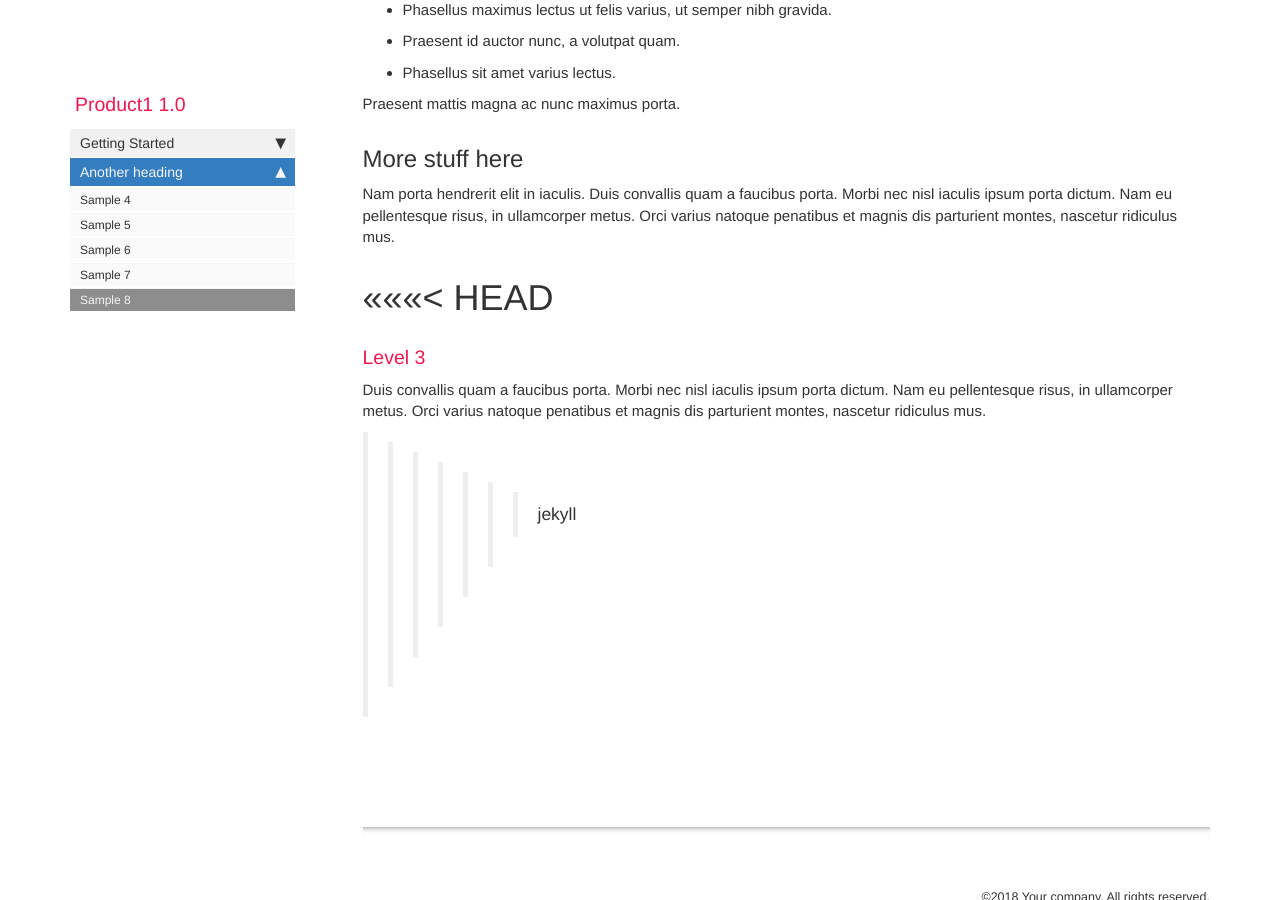
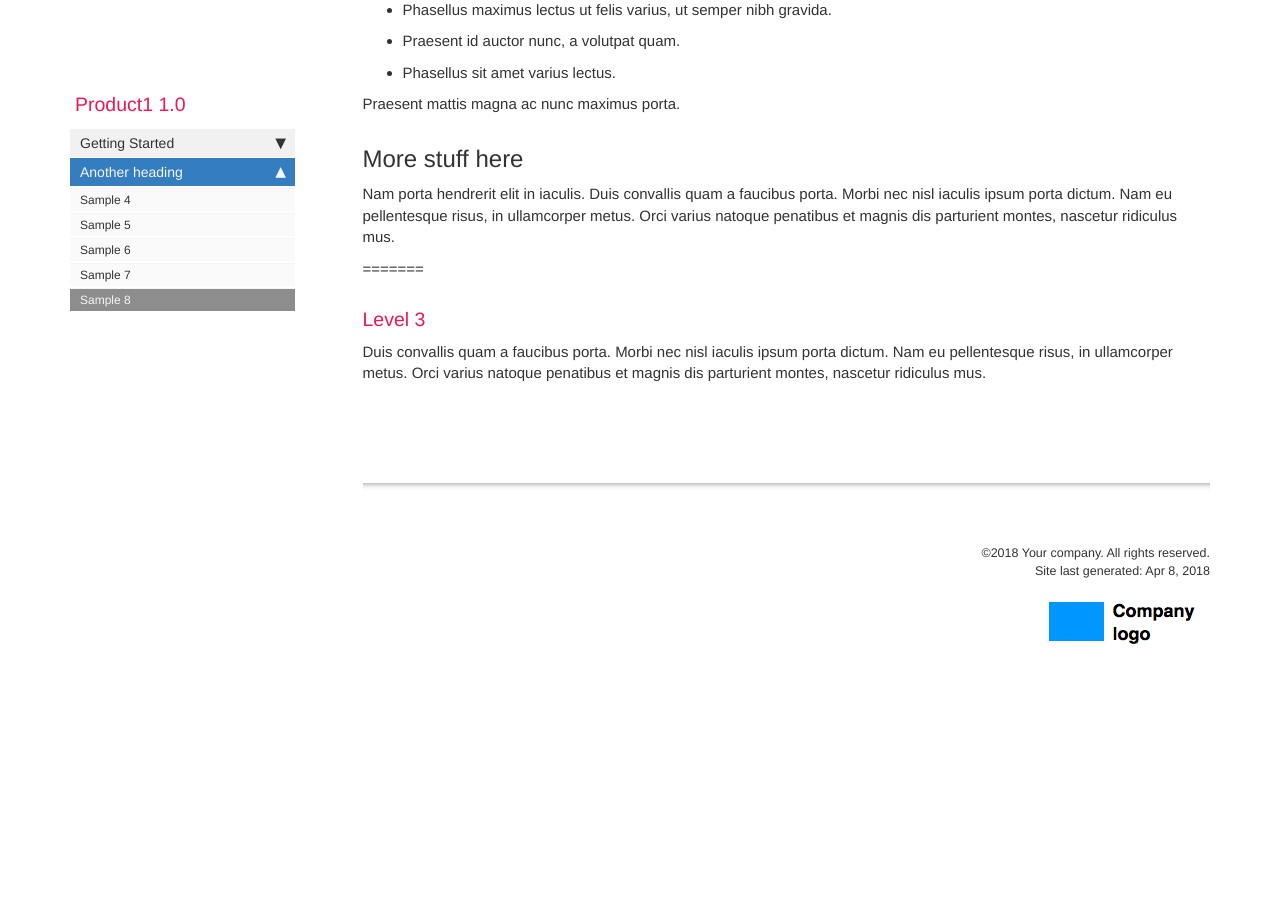
Before and after one commit to MickMacL/mickmacl.github.io, a Jekyll site: the page built from pages/product1/p1_sample8.md, in a window 1280 px wide and 900 px high, scrolled down 620 px. Built offline with Jekyll 4.4.1, drawn with Linux system fonts in a browser that asks for light colours; nearby versions of some CDN libraries; comment, search, counter and statistics services are not loaded; after the commit the page ends 1340 px from its top, so only the background shows below that.

Commit message:
Level 3 conflict fix

```diff
--- a/pages/product1/p1_sample8.md
+++ b/pages/product1/p1_sample8.md
@@ -28,12 +28,10 @@ Praesent mattis magna ac nunc maximus porta.
 
 Nam porta hendrerit elit in iaculis. Duis convallis quam a faucibus porta. Morbi nec nisl iaculis ipsum porta dictum. Nam eu pellentesque risus, in ullamcorper metus. Orci varius natoque penatibus et magnis dis parturient montes, nascetur ridiculus mus.
 
-<<<<<<< HEAD
 =======
 ### Level 3
 
 Duis convallis quam a faucibus porta. Morbi nec nisl iaculis ipsum porta dictum. Nam eu pellentesque risus, in ullamcorper metus. Orci varius natoque penatibus et magnis dis parturient montes, nascetur ridiculus mus.
 
 
->>>>>>> jekyll
 {% include links.html %}
```
